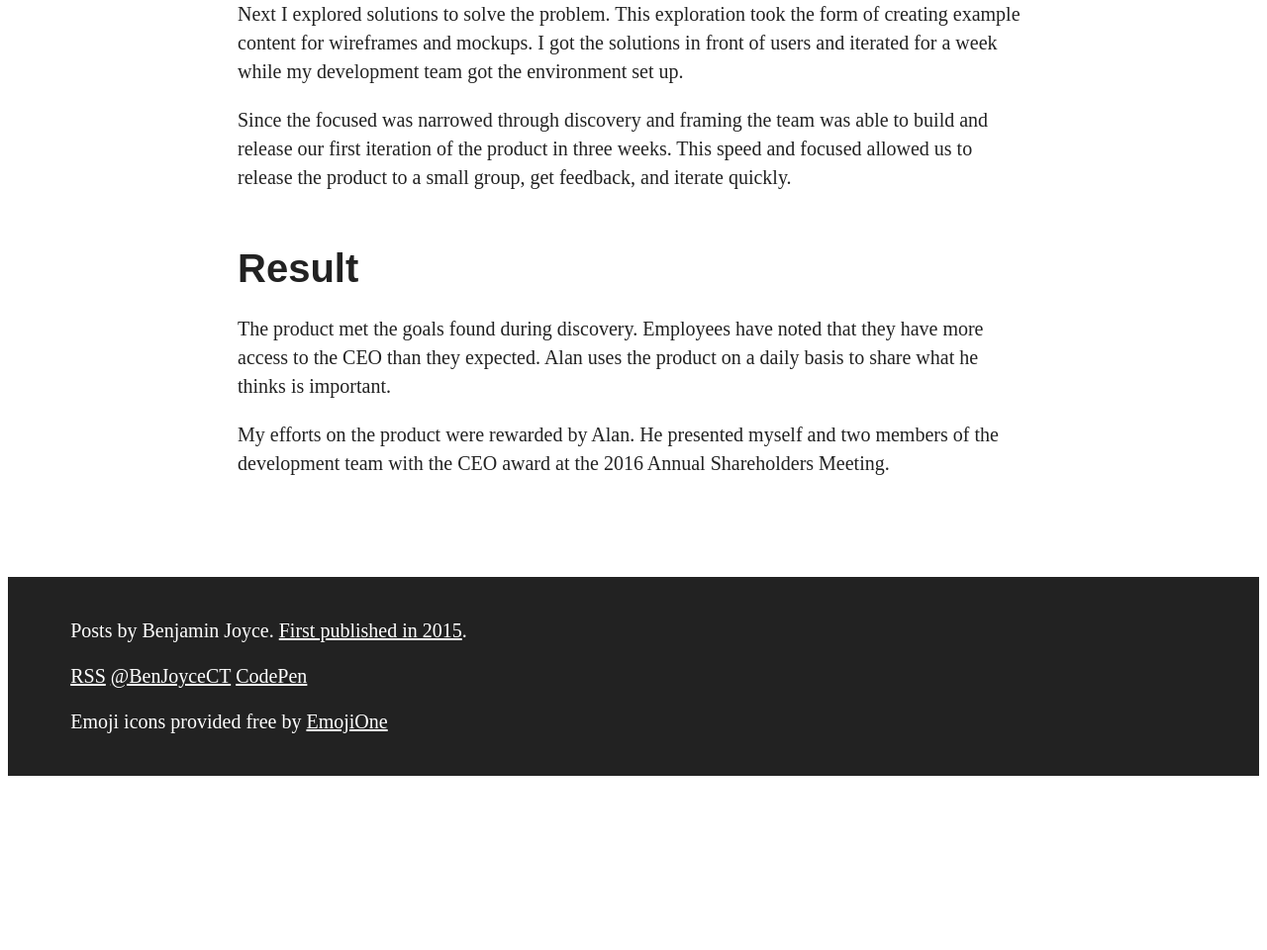
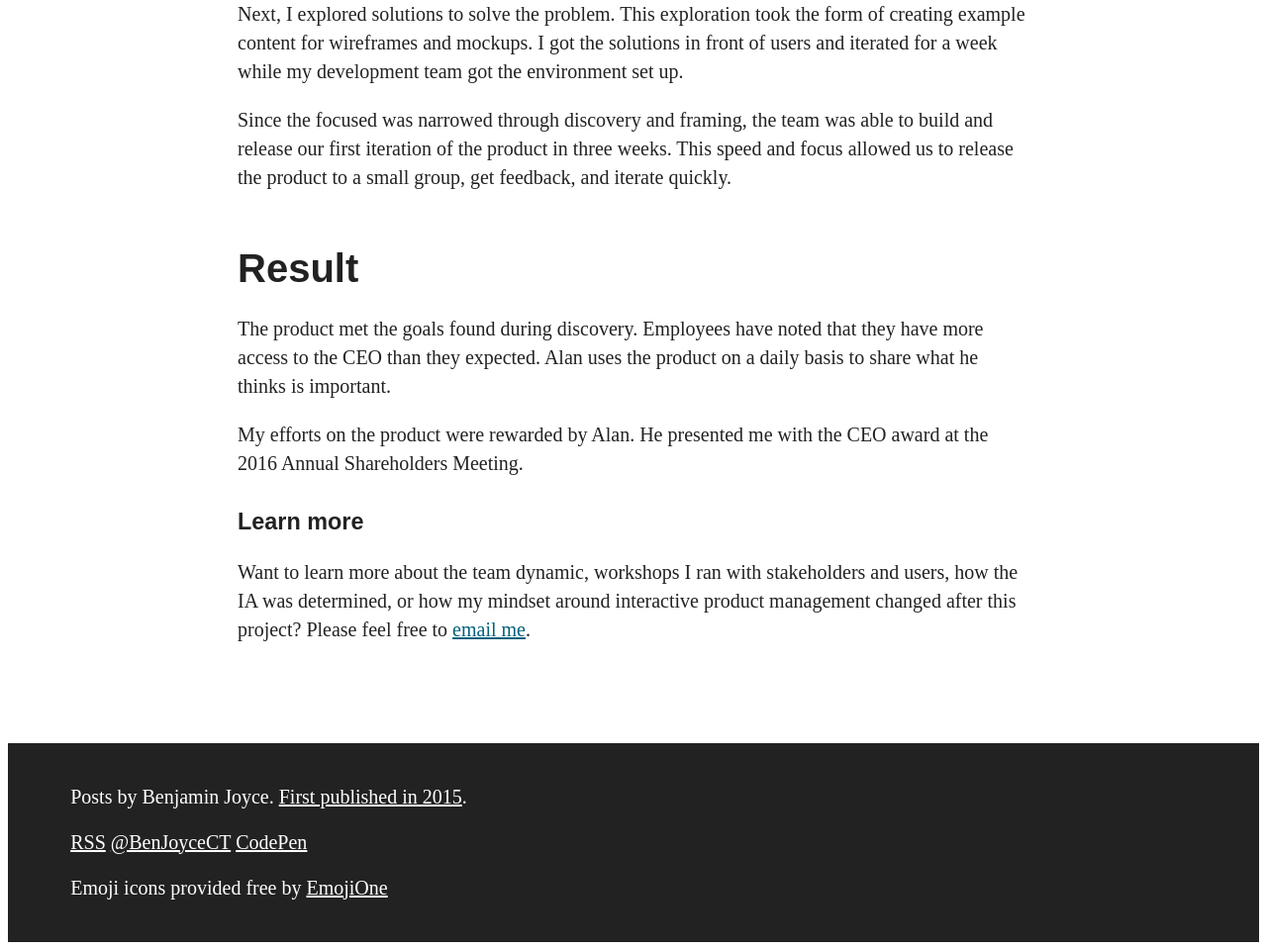
Before and after one commit to benjoycect/benjoycect.github.io, a Jekyll site: the page built from _posts/2017-08-05-fw-communication-platform.md, in a window 1280 px wide and 1400 px high, scrolled down 2981 px. Shown: the part 440-1400 px from the top of the window at 99% size. Built offline with Jekyll 4.4.1, drawn with Linux system fonts in a browser that asks for light colours; Markdown is read by kramdown in place of the engine named in the settings; before the commit the page ends 4213 px from its top, so only the background shows below that.

Commit message:
Fix grammar on Communication Platform post

```diff
--- a/_posts/2017-08-05-fw-communication-platform.md
+++ b/_posts/2017-08-05-fw-communication-platform.md
@@ -22,12 +22,16 @@ The result of discovery was an understanding of what Alan was hoping to achieve
 
 ![A user testing the prototype](http://images.benjaminjoyce.com/usertest.jpg)
 
-Next I explored solutions to solve the problem. This exploration took the form of creating example content for wireframes and mockups. I got the solutions in front of users and iterated for a week while my development team got the environment set up.
+Next, I explored solutions to solve the problem. This exploration took the form of creating example content for wireframes and mockups. I got the solutions in front of users and iterated for a week while my development team got the environment set up.
 
-Since the focused was narrowed through discovery and framing the team was able to build and release our first iteration of the product in three weeks. This speed and focused allowed us to release the product to a small group, get feedback, and iterate quickly.
+Since the focused was narrowed through discovery and framing, the team was able to build and release our first iteration of the product in three weeks. This speed and focus allowed us to release the product to a small group, get feedback, and iterate quickly.
 
 ## Result
 
 The product met the goals found during discovery. Employees have noted that they have more access to the CEO than they expected. Alan uses the product on a daily basis to share what he thinks is important.
 
-My efforts on the product were rewarded by Alan. He presented myself and two members of the development team with the CEO award at the 2016 Annual Shareholders Meeting.
+My efforts on the product were rewarded by Alan. He presented me with the CEO award at the 2016 Annual Shareholders Meeting.
+
+### Learn more
+
+Want to learn more about the team dynamic, workshops I ran with stakeholders and users, how the IA was determined, or how my mindset around interactive product management changed after this project? Please feel free to <a href="mailto:me@benjaminjoyce.com?Subject=Hello">email me</a>.
```
Also changed, not shown: 1 other file.
